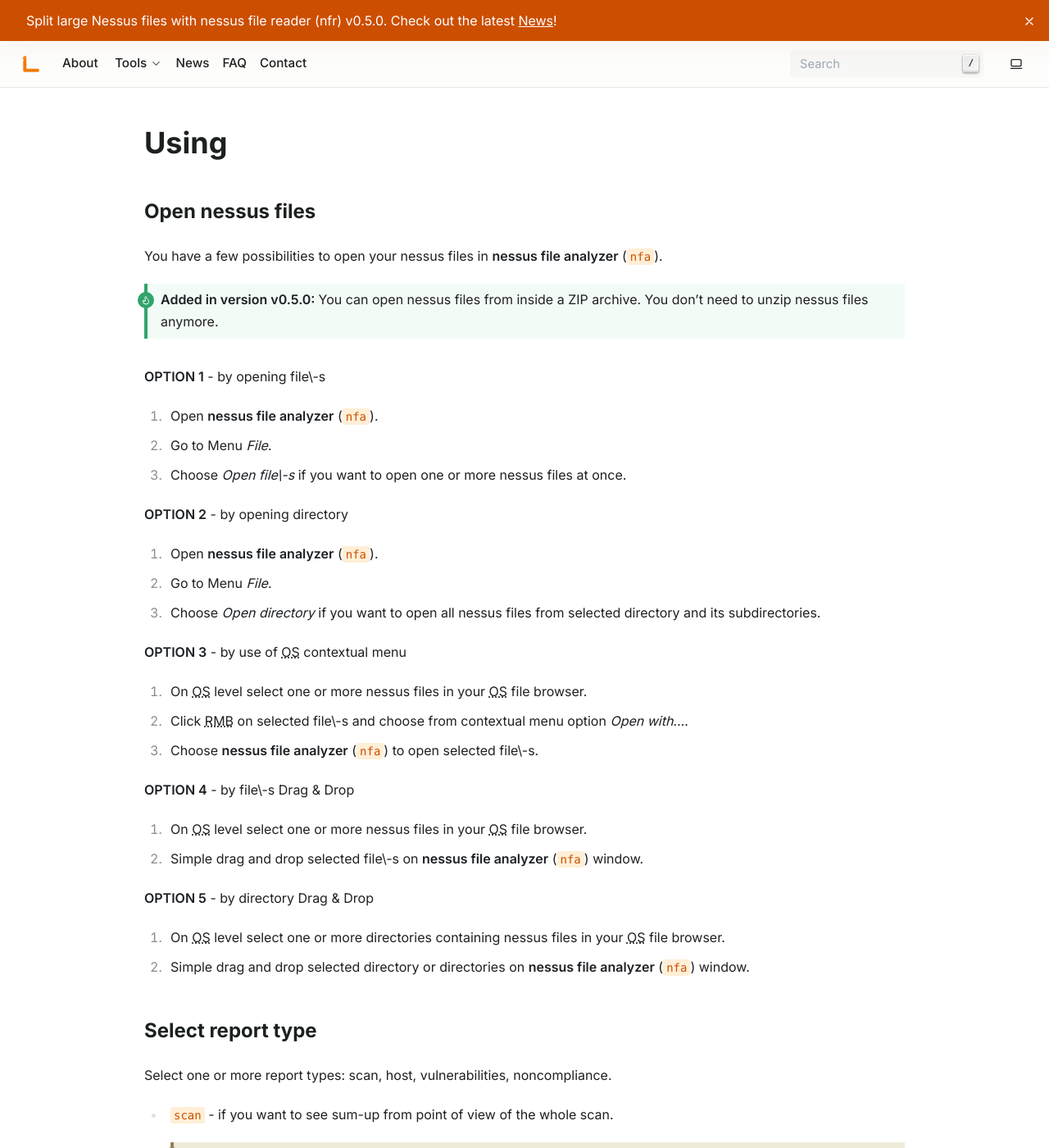
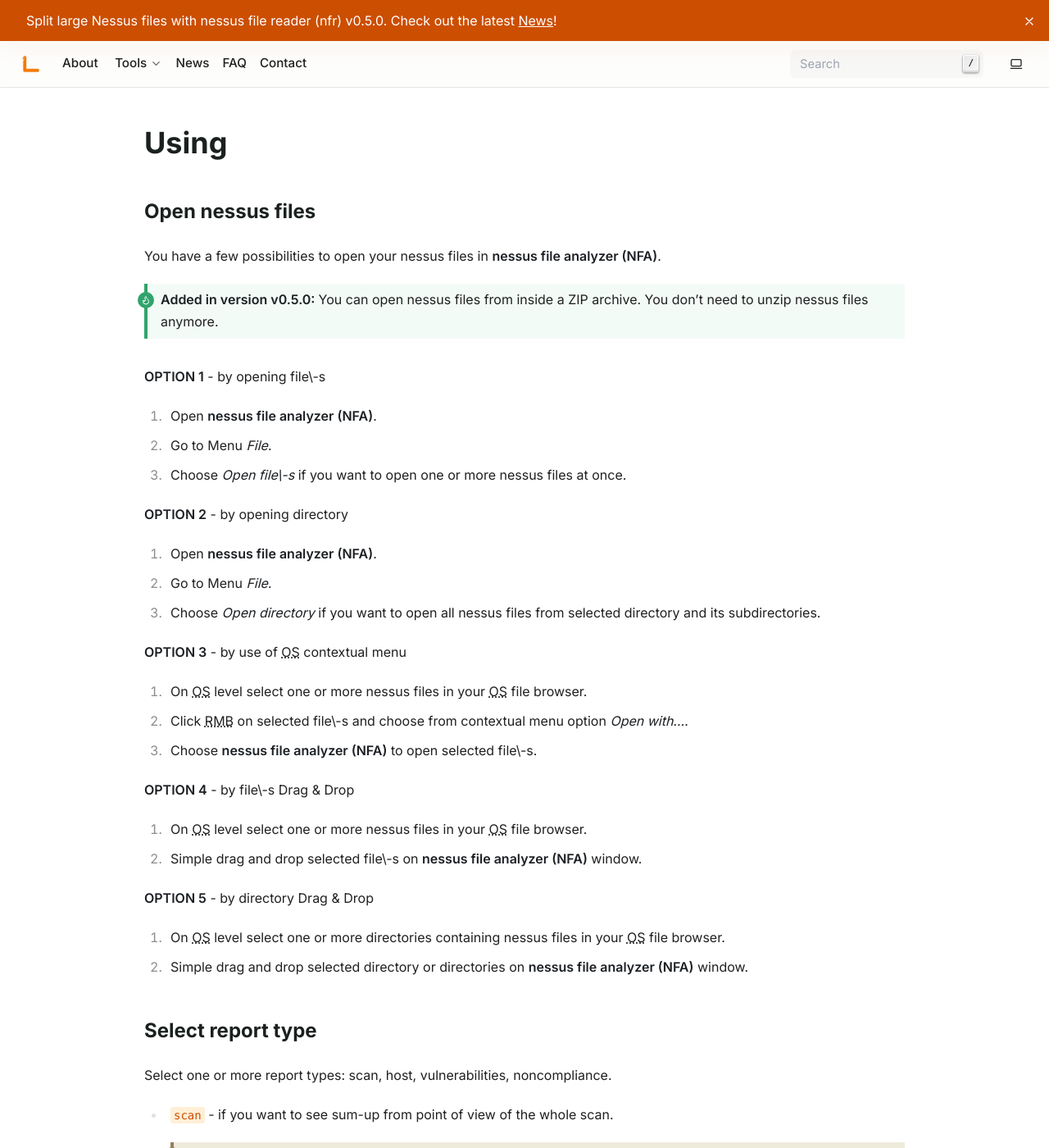
Before and after one commit to LimberDuck/limberduck_org_julio_7, a Sphinx documentation site: the page built from docs/tools/nessus-file-analyzer/using.rst, in a window 1280 px wide and 1400 px high. Shown: the whole window at 82% size. Built offline with Sphinx 7.4.7, drawn with Linux system fonts in a browser that asks for light colours; some of the changed text lies outside the part shown.

Commit message:
NFA name unified

```diff
--- a/docs/tools/nessus-file-analyzer/building.rst
+++ b/docs/tools/nessus-file-analyzer/building.rst
@@ -7,7 +7,7 @@ Building
 .. note::
    This step is optional.
 
-You can build an executable file for **nessus file analyzer** (``nfa``).
+You can build an executable file for **nessus file analyzer (NFA)**.
 
 .. tabs::
 
--- a/docs/tools/nessus-file-analyzer/installation.rst
+++ b/docs/tools/nessus-file-analyzer/installation.rst
@@ -11,7 +11,7 @@ Installation
     | Read about `virtualenvwrapper in The Hitchhiker’s Guide to Python! <https://docs.python-guide.org/dev/virtualenvs/#virtualenvwrapper>`_:
     | `virtualenvwrapper <https://virtualenvwrapper.readthedocs.io>`_ provides a set of commands which makes working with virtual environments much more pleasant.
 
-Install **nessus file analyzer** (``nfa``)
+Install **nessus file analyzer (NFA)**
 
 .. code-block:: shell
 
--- a/docs/tools/nessus-file-analyzer/using.rst
+++ b/docs/tools/nessus-file-analyzer/using.rst
@@ -8,20 +8,20 @@ Using
 Open nessus files
 *****************
 
-You have a few possibilities to open your nessus files in **nessus file analyzer** (``nfa``).
+You have a few possibilities to open your nessus files in **nessus file analyzer (NFA)**.
 
 .. versionadded:: v0.5.0
    You can open nessus files from inside a ZIP archive. You don't need to unzip nessus files anymore.
 
 **OPTION 1** - by opening file\\-s
 
-1. Open **nessus file analyzer** (``nfa``).
+1. Open **nessus file analyzer (NFA)**.
 2. Go to Menu *File*.
 3. Choose *Open file\\-s* if you want to open one or more nessus files at once.
 
 **OPTION 2** - by opening directory
 
-1. Open **nessus file analyzer** (``nfa``).
+1. Open **nessus file analyzer (NFA)**.
 2. Go to Menu *File*.
 3. Choose *Open directory* if you want to open all nessus files from selected directory and its subdirectories.
 
@@ -29,17 +29,17 @@ You have a few possibilities to open your nessus files in **nessus file analyzer
 
 1. On |OS| level select one or more nessus files in your |OS| file browser.
 2. Click |RMB| on selected file\\-s and choose from contextual menu option *Open with...*.
-3. Choose **nessus file analyzer** (``nfa``) to open selected file\\-s.
+3. Choose **nessus file analyzer (NFA)** to open selected file\\-s.
 
 **OPTION 4** - by file\\-s Drag & Drop
 
 1. On |OS| level select one or more nessus files in your |OS| file browser.
-2. Simple drag and drop selected file\\-s on **nessus file analyzer** (``nfa``) window.
+2. Simple drag and drop selected file\\-s on **nessus file analyzer (NFA)** window.
 
 **OPTION 5** - by directory Drag & Drop
 
 1. On |OS| level select one or more directories containing nessus files in your |OS| file browser.
-2. Simple drag and drop selected directory or directories on **nessus file analyzer** (``nfa``) window.
+2. Simple drag and drop selected directory or directories on **nessus file analyzer (NFA)** window.
 
 ******************
 Select report type
@@ -79,7 +79,7 @@ Select one or more report types: scan, host, vulnerabilities, noncompliance.
 Configure
 *********
 
-Configure **nessus file analyzer** (``nfa``) to fit target file to your exact needs.
+Configure **nessus file analyzer (NFA)** to fit target file to your exact needs.
 
 .. seealso::
     Check :doc:`settings` to get more details.
```
Also changed, not shown: docs/tools/nessus-file-analyzer/index.rst (+4 -4 lines), docs/tools/nessus-file-analyzer/running.rst (+4 -4 lines).
